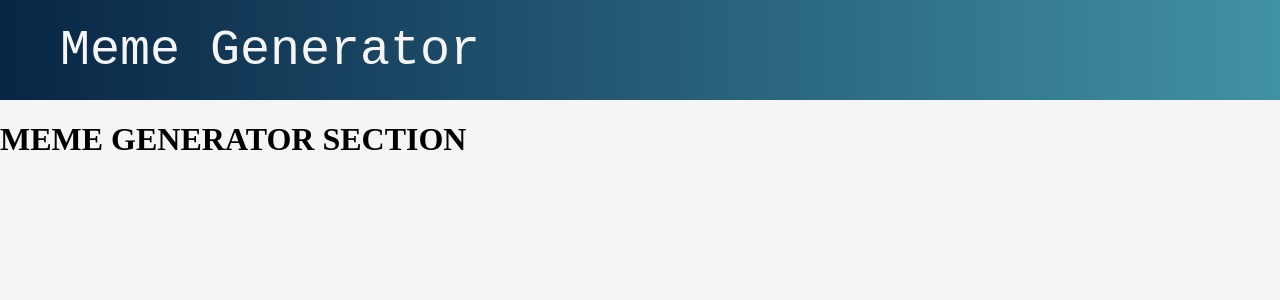
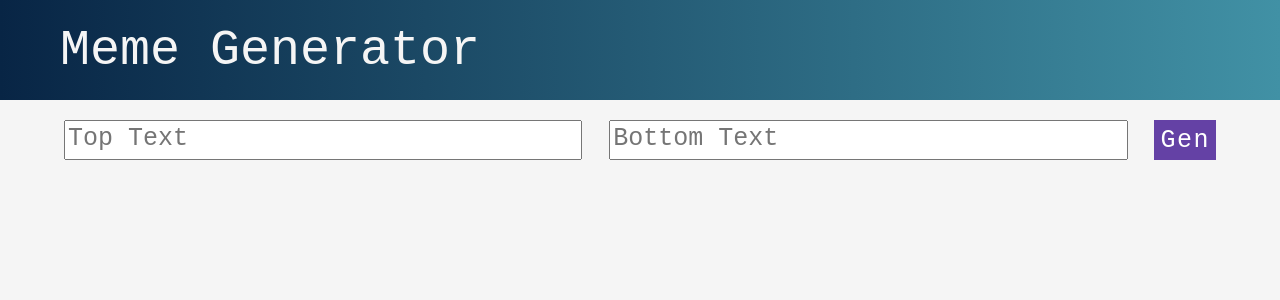
Before and after one commit to reymon359/react-meme-generator, a React (Create React App) app: page / in a window 1280 px wide. Shown: the top 300 px of the page. Built offline with nearby package versions, Linux system fonts and the light colour scheme; no server answers.

Commit message:
creating form

```diff
--- a/src/MemeGenerator.js
+++ b/src/MemeGenerator.js
@@ -8,7 +8,9 @@
             bottomText: "",
             randomImg: "http://i.imgflip.com/1bij.jpg"
         }
+        this.handleChange = this.handleChange.bind(this)
     }
+
     componentDidMount() {
         fetch("https://api.imgflip.com/get_memes")
             .then(response => response.json())
@@ -19,9 +21,32 @@
             })
     }
 
+    handleChange(event) {
+        console.log("Working!")
+    }
+
     render() {
         return (
-            <h1>MEME GENERATOR SECTION</h1>
+            <div>
+                <form className="meme-form">
+                    <input
+                        type="text"
+                        name="topText"
+                        placeholder="Top Text"
+                        value={this.state.topText}
+                        onChange={this.handleChange}
+                    />
+                    <input
+                        type="text"
+                        name="bottomText"
+                        placeholder="Bottom Text"
+                        value={this.state.bottomText}
+                        onChange={this.handleChange}
+                    />
+
+                    <button>Gen</button>
+                </form>
+            </div>
         )
     }
 }
```
